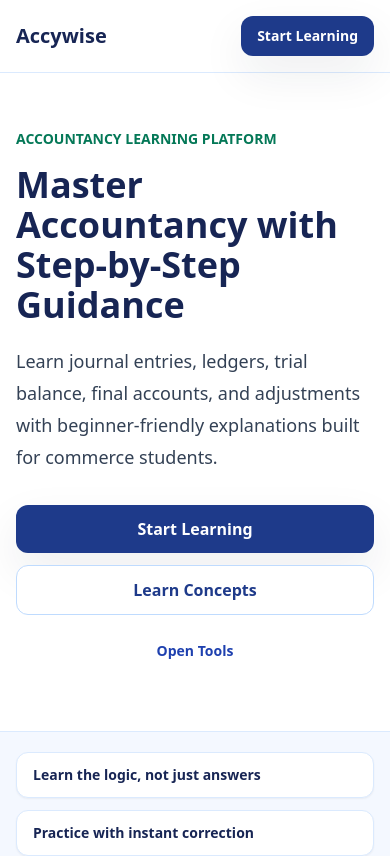
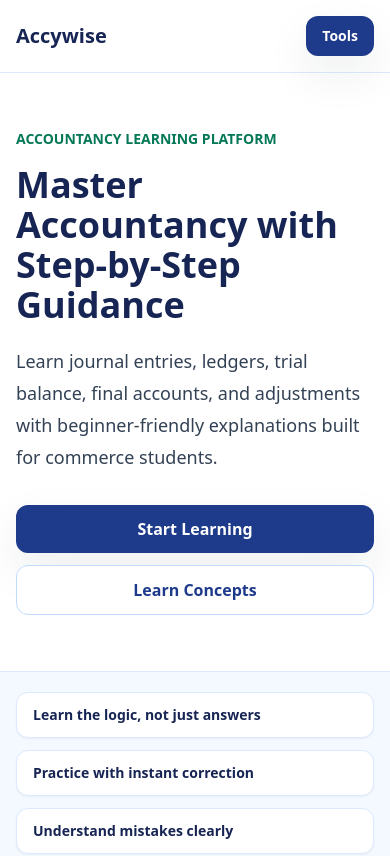
Before and after one commit to mrgogoi59/journal-entry-ai-checker, a Next.js app: page / in a window 390 px wide. Shown: the top 856 px of the page. Built offline with nearby package versions, Linux system fonts and the light colour scheme.

Commit message:
Simplify mobile homepage CTA

```diff
--- a/app/page.tsx
+++ b/app/page.tsx
@@ -32,10 +32,10 @@
             </Link>
           </div>
           <Link
-            href="/dashboard"
+            href="/tools"
             className="inline-flex min-h-10 items-center rounded-xl bg-blue-900 px-4 py-2 text-sm font-bold text-white shadow-soft transition hover:bg-blue-800"
           >
-            Start Learning
+            Tools
           </Link>
         </nav>
       </header>
@@ -62,12 +62,6 @@
               className="inline-flex min-h-12 items-center justify-center rounded-xl border border-blue-200 bg-white px-5 py-3 text-base font-bold text-blue-900 transition hover:bg-blue-50"
             >
               Learn Concepts
-            </Link>
-            <Link
-              href="/tools"
-              className="inline-flex min-h-12 items-center justify-center rounded-xl px-4 py-3 text-sm font-bold text-blue-800 transition hover:bg-blue-50"
-            >
-              Open Tools
             </Link>
           </div>
         </div>
```
